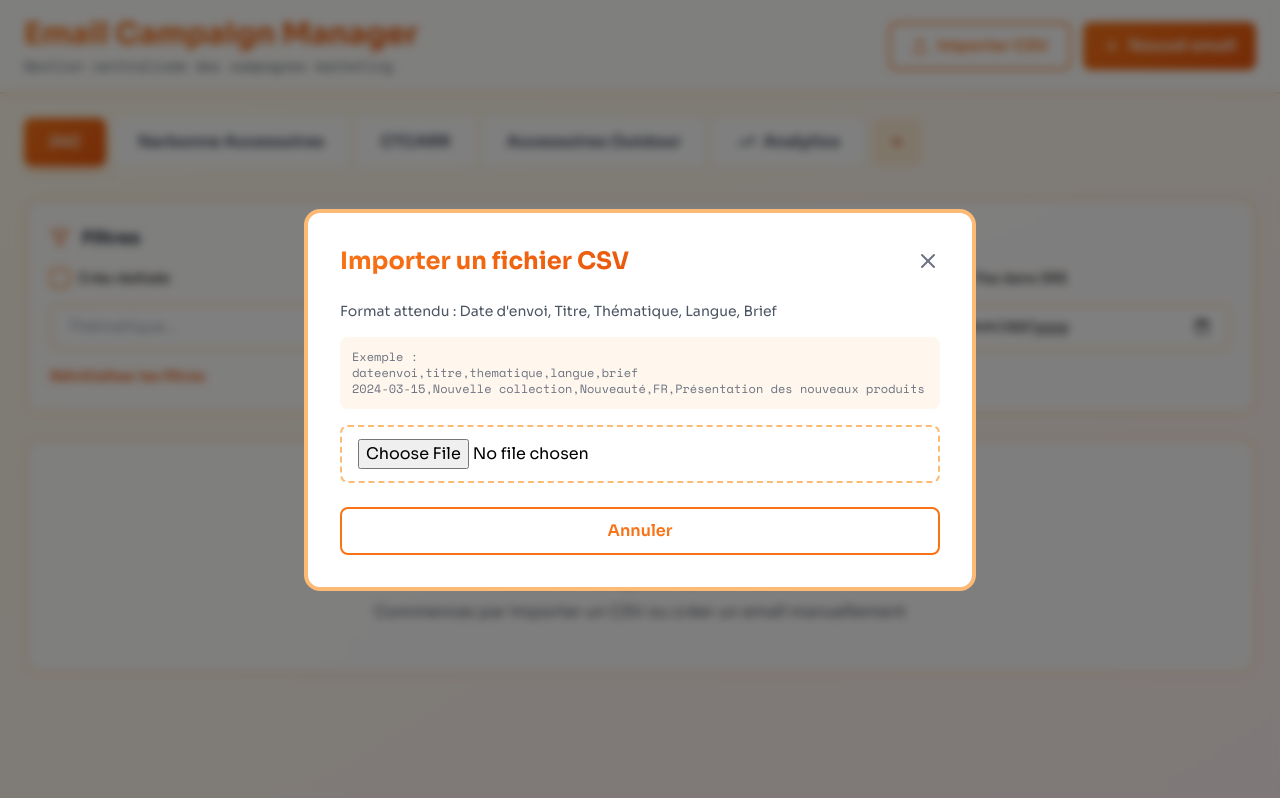
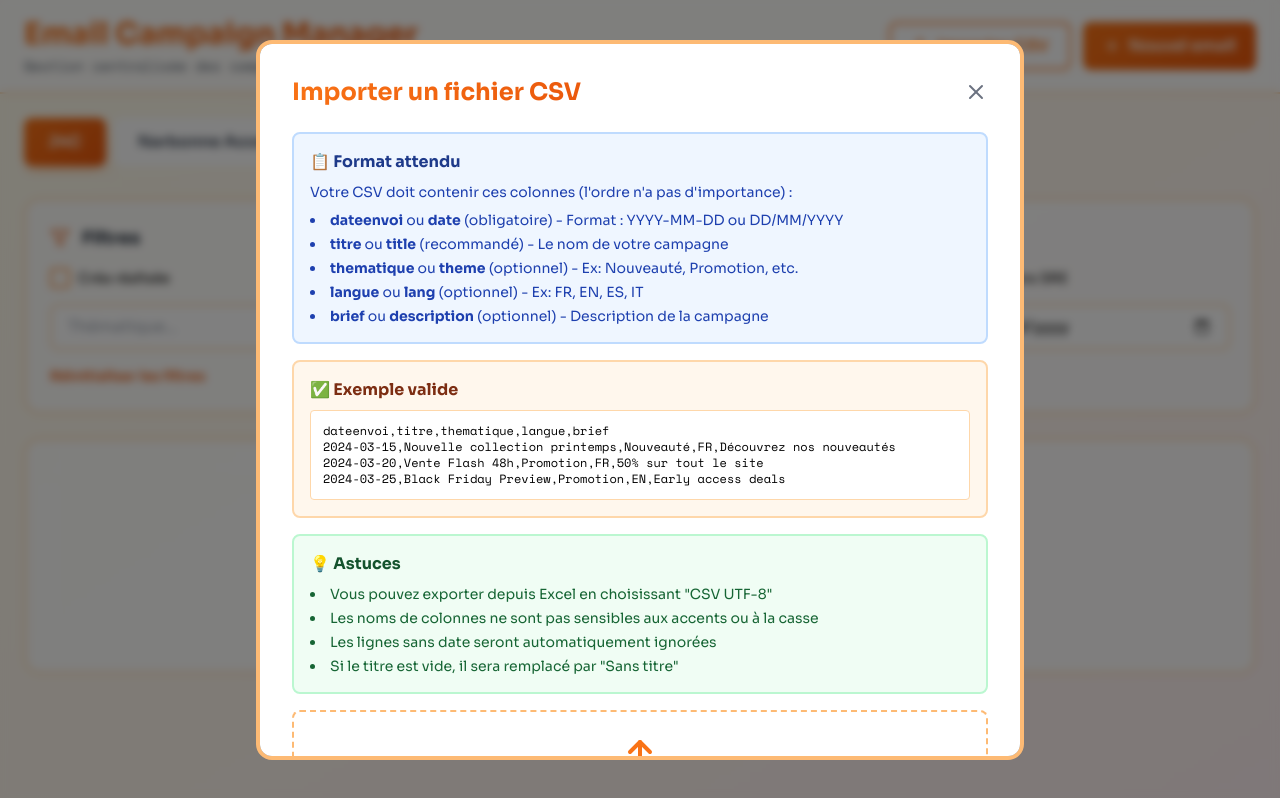
Before and after one commit to Clems11590/email-campaign-manager, a React (Vite) app: page / in a window 1280 px wide. Both pictures are taken after a click on the button "Importer CSV". Built offline with nearby package versions, Linux system fonts and the light colour scheme.

Commit message:
Update App.jsx

```diff
--- a/src/App.jsx
+++ b/src/App.jsx
@@ -83,41 +83,130 @@ const EmailManagementTool = () => {
     setShowAddModal(false);
   };
 
-  // Import CSV
+  // Import CSV avec parsing amélioré
   const handleCSVImport = (e) => {
     const file = e.target.files[0];
     if (!file) return;
 
     const reader = new FileReader();
     reader.onload = (event) => {
+      try {
         const text = event.target.result;
-      const lines = text.split('\n');
-      const headers = lines[0].split(',').map(h => h.trim());
+
+        // Parser CSV en gérant les guillemets et virgules dans les valeurs
+        const parseCSVLine = (line) => {
+          const result = [];
+          let current = '';
+          let inQuotes = false;
+
+          for (let i = 0; i < line.length; i++) {
+            const char = line[i];
+            const nextChar = line[i + 1];
+
+            if (char === '"') {
+              if (inQuotes && nextChar === '"') {
+                current += '"';
+                i++; // Skip next quote
+              } else {
+                inQuotes = !inQuotes;
+              }
+            } else if (char === ',' && !inQuotes) {
+              result.push(current.trim());
+              current = '';
+            } else {
+              current += char;
+            }
+          }
+          result.push(current.trim());
+          return result;
+        };
+
+        // Séparer les lignes en gérant différents types de retours à la ligne
+        const lines = text.split(/\r?\n/).filter(line => line.trim());
+
+        if (lines.length < 2) {
+          alert('❌ Le fichier CSV est vide ou invalide. Il doit contenir au moins une ligne d\'en-têtes et une ligne de données.');
+          return;
+        }
+
+        // Parser les en-têtes
+        const headers = parseCSVLine(lines[0]).map(h =>
+          h.toLowerCase()
+            .replace(/\s+/g, '')
+            .replace(/[éèêë]/g, 'e')
+            .replace(/[àâä]/g, 'a')
+        );
+
+        console.log('En-têtes détectés:', headers);
+
+        // Vérifier que les colonnes essentielles existent
+        const hasDate = headers.some(h => h.includes('date') || h === 'dateenvoi');
+        const hasTitle = headers.some(h => h.includes('titre') || h.includes('title'));
+
+        if (!hasDate) {
+          alert('❌ Colonne "date" ou "dateenvoi" manquante dans le CSV.');
+          return;
+        }
 
         const newEmails = [];
+        let importedCount = 0;
+        let skippedCount = 0;
+
+        // Parser chaque ligne
         for (let i = 1; i < lines.length; i++) {
           if (!lines[i].trim()) continue;
-        const values = lines[i].split(',').map(v => v.trim());
+
+          const values = parseCSVLine(lines[i]);
           const emailObj = {};
+
+          // Mapper les valeurs aux en-têtes
           headers.forEach((header, index) => {
-          emailObj[header.toLowerCase().replace(/\s+/g, '')] = values[index];
+            emailObj[header] = values[index] || '';
           });
 
-        if (emailObj.dateenvoi || emailObj.date) {
+          // Trouver la date (supporter différents noms de colonnes)
+          const dateValue = emailObj.dateenvoi || emailObj.date || emailObj.dateenvoie ||
+                           emailObj.datedenvoi || emailObj.senddate;
+
+          if (dateValue && dateValue.trim()) {
             newEmails.push({
-            dateEnvoi: emailObj.dateenvoi || emailObj.date,
-            titre: emailObj.titre || emailObj.title || '',
-            thematique: emailObj.thematique || emailObj.theme || '',
-            langue: emailObj.langue || emailObj.language || 'FR',
-            brief: emailObj.brief || ''
+              dateEnvoi: dateValue.trim(),
+              titre: emailObj.titre || emailObj.title || emailObj.nom || 'Sans titre',
+              thematique: emailObj.thematique || emailObj.theme || emailObj.type || '',
+              langue: emailObj.langue || emailObj.language || emailObj.lang || 'FR',
+              brief: emailObj.brief || emailObj.description || emailObj.message || ''
             });
+            importedCount++;
+          } else {
+            console.warn(`Ligne ${i + 1} ignorée (pas de date):`, values);
+            skippedCount++;
           }
         }
 
+        if (newEmails.length === 0) {
+          alert('❌ Aucun email valide trouvé dans le CSV.\n\nVérifiez que :\n- Il y a une colonne "dateenvoi" ou "date"\n- Les lignes contiennent des dates valides');
+          return;
+        }
+
+        // Ajouter tous les emails
         newEmails.forEach(email => addEmail(email));
+
+        // Message de confirmation
+        alert(`✅ Import réussi !\n\n${importedCount} email(s) importé(s)${skippedCount > 0 ? `\n${skippedCount} ligne(s) ignorée(s) (pas de date)` : ''}`);
+
         setShowImportModal(false);
+
+      } catch (error) {
+        console.error('Erreur lors de l\'import CSV:', error);
+        alert('❌ Erreur lors de l\'import du CSV.\n\n' + error.message + '\n\nVérifiez le format de votre fichier.');
+      }
     };
-    reader.readAsText(file);
+
+    reader.onerror = () => {
+      alert('❌ Erreur lors de la lecture du fichier.');
+    };
+
+    reader.readAsText(file, 'UTF-8');
   };
 
   // Calculer les alertes
@@ -489,29 +578,70 @@ const EmailManagementTool = () => {
       {/* Modal Import CSV */}
       {showImportModal && (
         <div className="fixed inset-0 bg-black/50 backdrop-blur-sm flex items-center justify-center z-50 p-4">
-          <div className="bg-white rounded-2xl p-8 max-w-2xl w-full border-4 border-orange-300">
+          <div className="bg-white rounded-2xl p-8 max-w-3xl w-full border-4 border-orange-300 max-h-[90vh] overflow-y-auto">
             <div className="flex items-center justify-between mb-6">
               <h2 className="text-2xl font-bold gradient-text">Importer un fichier CSV</h2>
               <button onClick={() => setShowImportModal(false)} className="text-gray-500 hover:text-gray-700">
                 <X size={24} />
               </button>
             </div>
-            <div className="mb-6">
-              <p className="text-sm text-gray-600 mb-4">
-                Format attendu : Date d'envoi, Titre, Thématique, Langue, Brief
+
+            <div className="mb-6 space-y-4">
+              <div className="bg-blue-50 border-2 border-blue-200 rounded-lg p-4">
+                <h3 className="font-bold text-blue-900 mb-2">📋 Format attendu</h3>
+                <p className="text-sm text-blue-800 mb-2">
+                  Votre CSV doit contenir ces colonnes (l'ordre n'a pas d'importance) :
                 </p>
-              <p className="text-xs text-gray-500 mb-4 mono bg-orange-50 p-3 rounded-lg">
-                Exemple :<br />
-                dateenvoi,titre,thematique,langue,brief<br />
-                2024-03-15,Nouvelle collection,Nouveauté,FR,Présentation des nouveaux produits
-              </p>
+                <ul className="text-sm text-blue-800 space-y-1 list-disc list-inside">
+                  <li><strong>dateenvoi</strong> ou <strong>date</strong> (obligatoire) - Format : YYYY-MM-DD ou DD/MM/YYYY</li>
+                  <li><strong>titre</strong> ou <strong>title</strong> (recommandé) - Le nom de votre campagne</li>
+                  <li><strong>thematique</strong> ou <strong>theme</strong> (optionnel) - Ex: Nouveauté, Promotion, etc.</li>
+                  <li><strong>langue</strong> ou <strong>lang</strong> (optionnel) - Ex: FR, EN, ES, IT</li>
+                  <li><strong>brief</strong> ou <strong>description</strong> (optionnel) - Description de la campagne</li>
+                </ul>
+              </div>
+
+              <div className="bg-orange-50 border-2 border-orange-200 rounded-lg p-4">
+                <h3 className="font-bold text-orange-900 mb-2">✅ Exemple valide</h3>
+                <pre className="text-xs mono bg-white p-3 rounded border border-orange-200 overflow-x-auto">
+{`dateenvoi,titre,thematique,langue,brief
+2024-03-15,Nouvelle collection printemps,Nouveauté,FR,Découvrez nos nouveautés
+2024-03-20,Vente Flash 48h,Promotion,FR,50% sur tout le site
+2024-03-25,Black Friday Preview,Promotion,EN,Early access deals`}
+                </pre>
+              </div>
+
+              <div className="bg-green-50 border-2 border-green-200 rounded-lg p-4">
+                <h3 className="font-bold text-green-900 mb-2">💡 Astuces</h3>
+                <ul className="text-sm text-green-800 space-y-1 list-disc list-inside">
+                  <li>Vous pouvez exporter depuis Excel en choisissant "CSV UTF-8"</li>
+                  <li>Les noms de colonnes ne sont pas sensibles aux accents ou à la casse</li>
+                  <li>Les lignes sans date seront automatiquement ignorées</li>
+                  <li>Si le titre est vide, il sera remplacé par "Sans titre"</li>
+                </ul>
+              </div>
+
+              <div className="border-2 border-dashed border-orange-300 rounded-lg p-6 text-center hover:border-orange-500 transition-all">
                 <input
                   type="file"
                   accept=".csv"
                   onChange={handleCSVImport}
-                className="w-full px-4 py-3 border-2 border-dashed border-orange-300 rounded-lg hover:border-orange-500 cursor-pointer"
+                  className="hidden"
+                  id="csv-upload"
                 />
+                <label
+                  htmlFor="csv-upload"
+                  className="cursor-pointer flex flex-col items-center gap-3"
+                >
+                  <Upload size={48} className="text-orange-500" />
+                  <div>
+                    <p className="font-bold text-gray-800">Cliquez pour choisir un fichier CSV</p>
+                    <p className="text-sm text-gray-600">ou glissez-déposez ici</p>
                   </div>
+                </label>
+              </div>
+            </div>
+
             <div className="flex gap-3">
               <button onClick={() => setShowImportModal(false)} className="btn-secondary flex-1">
                 Annuler
```
Lines whose indentation alone changed are shown as unchanged.
